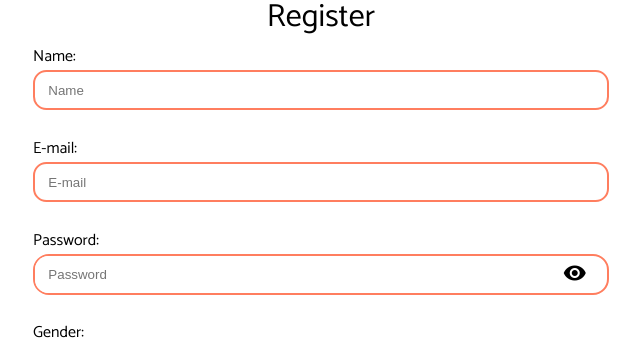
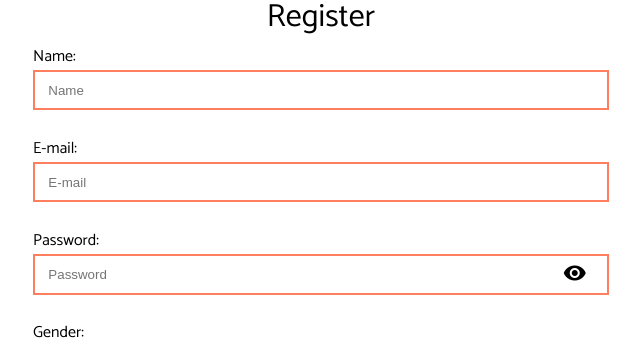
Before and after one commit to Hugodelelis/Register-Login_form, an Angular app: page / in a window 1280 px wide. Shown: the part 152-497 px from the top of the page, without its empty margins (319-959 px from the left). Built offline with nearby package versions, Linux system fonts and the light colour scheme.

Commit message:
finish design

```diff
--- a/src/scss/components/_input.scss
+++ b/src/scss/components/_input.scss
@@ -1,6 +1,5 @@
 input[type='text'], input[type='password'], .password-container {
     padding: 0.8em 1em;
-    border-radius: 1em;
     border: 2px solid var(--orange-010);
     transition: 0.4s ease all;
         &:focus {
@@ -22,7 +21,6 @@ input[type='text'], input[type='password'], .password-container {
     input[type='password'] {
         width: 90%;
         height: 100%;
-        border-radius: 1em 0 0 1em;
         border: none !important;
     }
 
```
